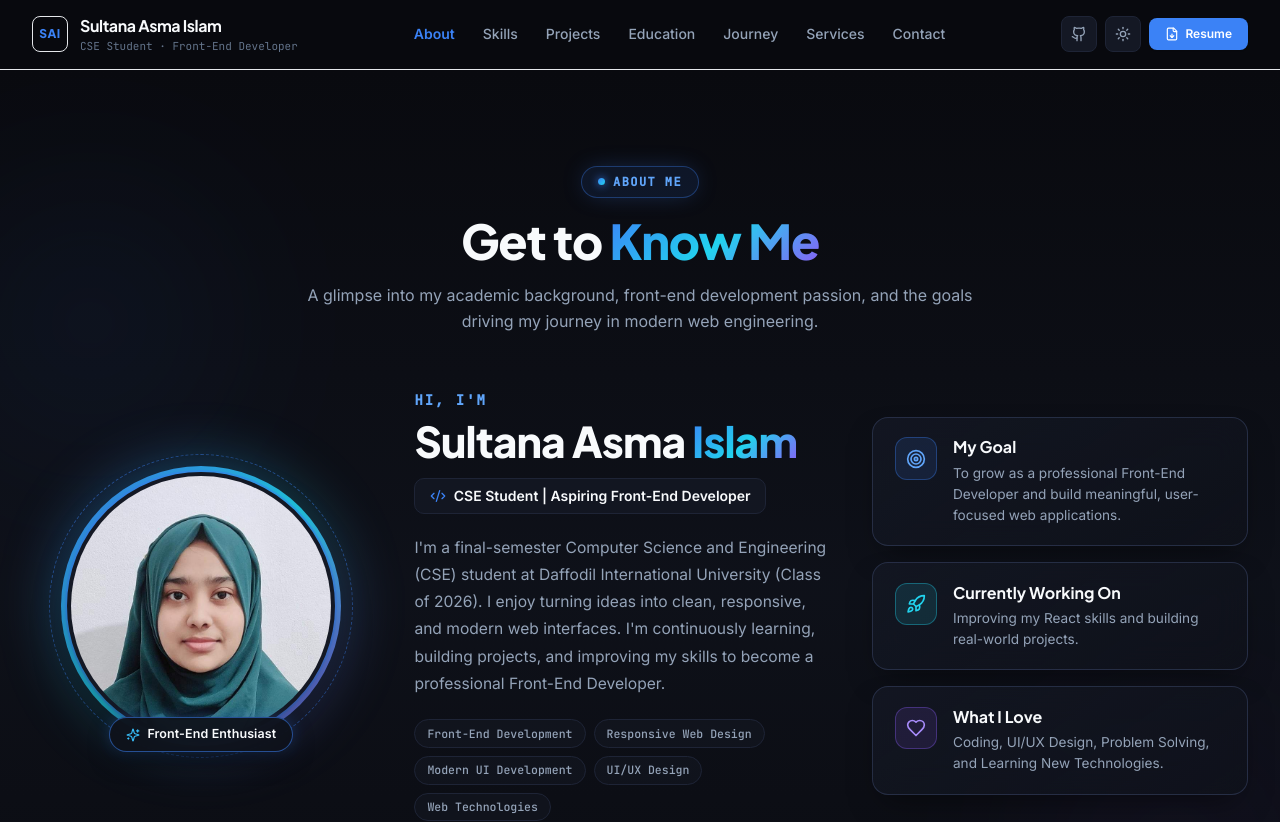
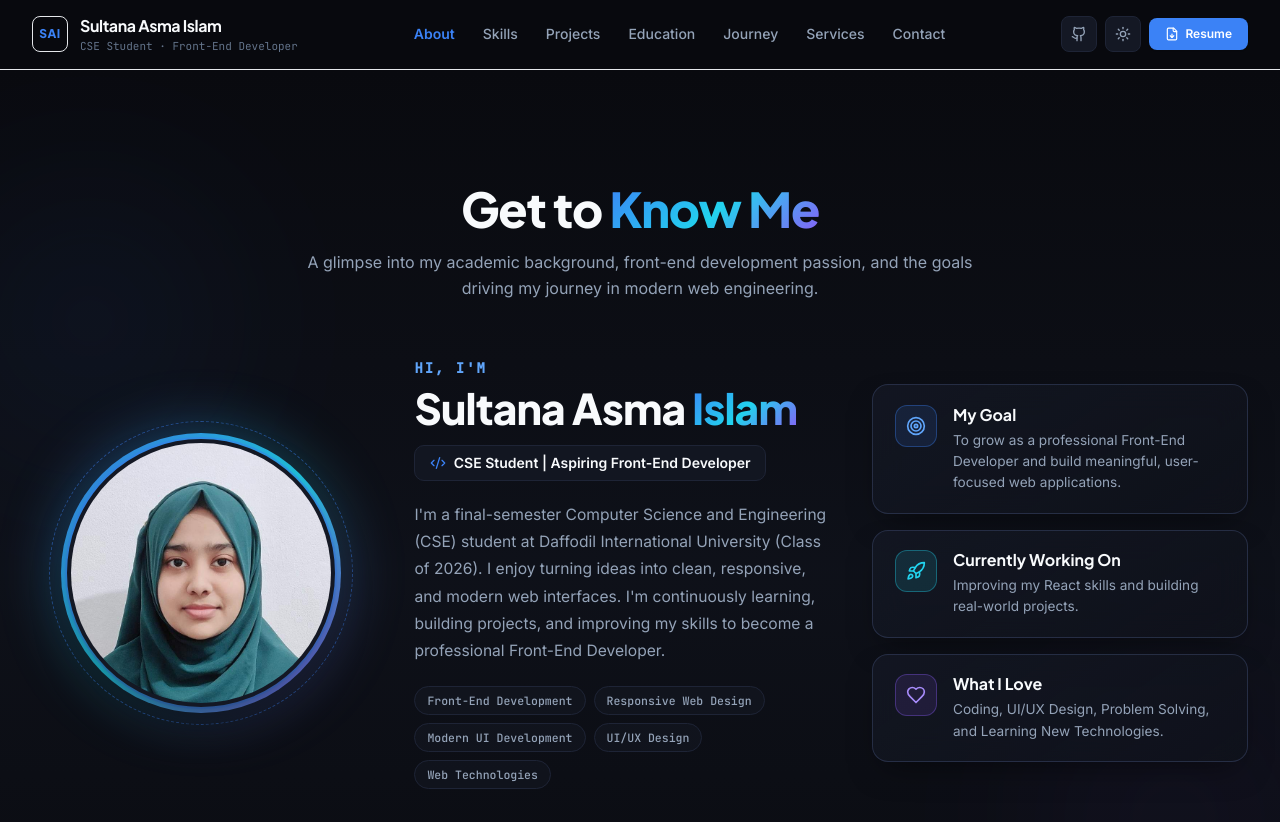
Before and after one commit to Sultana-Asma/sultana-portfolio, a React (Vite) app: page / in a window 1280 px wide. Shown: the top 822 px of the page. Built offline with nearby package versions, Linux system fonts and the light colour scheme.

Commit message:
Remove About Me label and Front-End Enthusiast badge from About section

```diff
--- a/src/components/sections/AboutSection.jsx
+++ b/src/components/sections/AboutSection.jsx
@@ -69,11 +69,6 @@ export default function AboutSection() {
       <div className="relative mx-auto max-w-portfolio px-4 sm:px-6 lg:px-8">
         {/* A. Section Heading */}
         <div className="about-header about-reveal about-reveal--delay-1">
-          <div className="about-eyebrow-pill">
-            <span className="about-eyebrow-dot" aria-hidden="true" />
-            <span>{about.label}</span>
-          </div>
-
           <h2 id="about-heading" className="about-main-title font-display">
             Get to <span className="about-name-gradient">Know Me</span>
           </h2>
@@ -83,7 +78,7 @@ export default function AboutSection() {
 
         {/* B. Main Profile Area (Left Avatar | Middle Bio | Right 3 Info Cards) */}
         <div className="about-main-grid">
-          {/* Left Side: Circular Profile Frame + Blue Gradient Decor + Floating Badge */}
+          {/* Left Side: Circular Profile Frame + Blue Gradient Decor */}
           <div className="about-avatar-col about-reveal about-reveal--delay-2">
             <div className="about-avatar-stage">
               {/* Decorative Gradient Aura & Concentric Rings */}
@@ -98,14 +93,6 @@ export default function AboutSection() {
                   alt={`${owner.fullName} — ${owner.title}`}
                   className="about-avatar-img"
                 />
-              </div>
-
-              {/* Floating Badge: Front-End Enthusiast */}
-              <div className="about-floating-badge">
-                <span className="about-floating-badge-icon" aria-hidden="true">
-                  <Sparkles className="h-3.5 w-3.5" />
-                </span>
-                <span>{about.floatingBadge}</span>
               </div>
             </div>
           </div>
```
